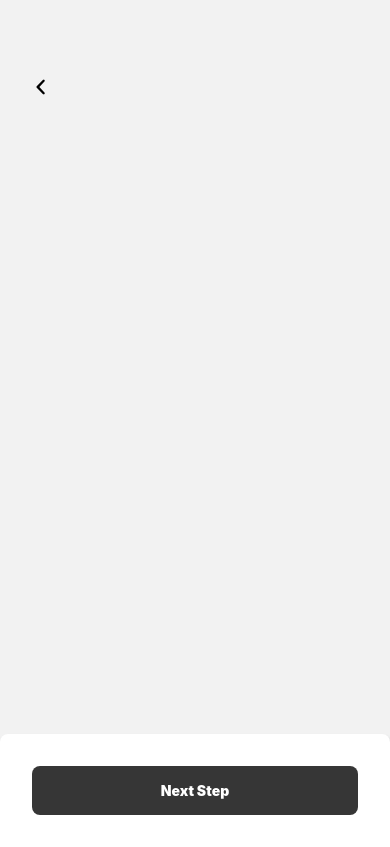
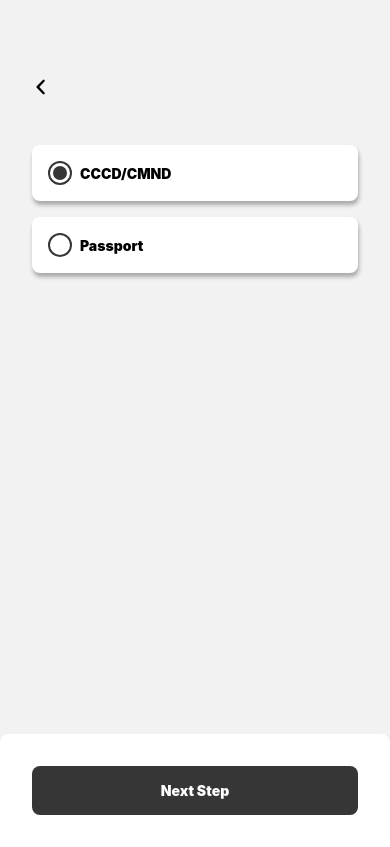
Before and after one commit to luongvantuit/FACT, a React Native app: screen /select-type-personal-documents in a window 390 px wide. Built offline with nearby package versions, Linux system fonts and the light colour scheme.

Commit message:
radio-button-group

```diff
--- a/src/components/screens/OPTSignInScreen.tsx
+++ b/src/components/screens/OPTSignInScreen.tsx
@@ -1,15 +1,8 @@
 import {useTheme} from '@react-navigation/native';
 import React, {useState, useEffect} from 'react';
-import {
-  View,
-  Text,
-  ScrollView,
-  Pressable,
-  Dimensions,
-  GestureResponderEvent,
-} from 'react-native';
+import {View, Text, Pressable} from 'react-native';
 import AppTheme from '../../themes/app-theme';
-import EntypoIcons from '../fonts-icon/entypo-icons';
+import KeypadCustom from '../widgets/KeypadCustom';
 
 const len = [0, 1, 2, 3];
 
@@ -99,7 +92,7 @@ export default function OPTSignInScreen({navigation}: any) {
           {' 02:03'}
         </Text>
       </View>
-      <KeyPadCustom
+      <KeypadCustom
         onPress={(key: any) => {
           const newCodeOPT: Array<string> = [];
           for (let index = 0; index < 4; index++) {
@@ -144,74 +137,3 @@ export default function OPTSignInScreen({navigation}: any) {
     </View>
   );
 }
-
-export function KeyPadCustom(props: {onPress?: (key: any) => void}) {
-  const key = [
-    '1',
-    '2',
-    '3',
-    '4',
-    '5',
-    '6',
-    '7',
-    '8',
-    '9',
-    '0',
-    <EntypoIcons name="chevron-small-left" color={'#000'} size={28} />,
-  ];
-  return (
-    <View
-      style={{
-        marginHorizontal: 32,
-        marginVertical: 16,
-        display: 'flex',
-        flexWrap: 'wrap',
-        flexShrink: 3,
-        flexDirection: 'row',
-        alignItems: 'center',
-        justifyContent: 'flex-end',
-      }}>
-      {key.map((item, index) => (
-        <View
-          key={index}
-          style={{
-            width: (Dimensions.get('window').width - 32 * 2 - 3 * 16) / 3,
-            marginHorizontal: 8,
-            height: (Dimensions.get('window').width - 32 * 2 - 3 * 16) / 3 - 24,
-            justifyContent: 'center',
-            alignItems: 'center',
-            display: 'flex',
-          }}>
-          <Pressable
-            style={{
-              justifyContent: 'center',
-              alignItems: 'center',
-              display: 'flex',
-              width:
-                (Dimensions.get('window').width - 32 * 2 - 3 * 16) / 3 - 32,
-              height:
-                (Dimensions.get('window').width - 32 * 2 - 3 * 16) / 3 - 32,
-              backgroundColor: '#fff',
-              borderRadius:
-                ((Dimensions.get('window').width - 32 * 2 - 3 * 16) / 3 - 32) /
-                2,
-              borderColor: '#D7D7D7',
-              borderWidth: 0.5,
-            }}
-            onPress={(event: GestureResponderEvent) => {
-              if (props.onPress !== undefined) {
-                props.onPress(index === key.length - 1 ? 'delete' : item);
-              }
-            }}>
-            <Text
-              style={{
-                fontWeight: '900',
-              }}>
-              {item}
-            </Text>
-          </Pressable>
-        </View>
-      ))}
-    </View>
-  );
-}
--- a/src/components/screens/SelectTypePersonalDocuments.tsx
+++ b/src/components/screens/SelectTypePersonalDocumentsScreen.tsx
@@ -2,8 +2,9 @@ import {useTheme} from '@react-navigation/native';
 import React from 'react';
 import {View, Text, Dimensions, Platform, Pressable} from 'react-native';
 import AppTheme from '../../themes/app-theme';
+import RadioButtonGroup from '../widgets/RadioButtonGroup';
 
-export default function SelectTypePersonalDocuments({navigation}: any) {
+export default function SelectTypePersonalDocumentsScreen({navigation}: any) {
   const theme: AppTheme = useTheme();
   return (
     <View
@@ -15,8 +16,8 @@ export default function SelectTypePersonalDocuments({navigation}: any) {
           Dimensions.get('window').height -
           (Platform.OS === 'android' ? 64 : 118),
       }}>
-      <View style={{marginHorizontal: 32}}>
-        <Text></Text>
+      <View style={{marginHorizontal: 32, marginVertical: 16}}>
+        <RadioButtonGroup items={[{label: 'CCCD/CMND'}, {label: 'Passport'}]} />
       </View>
       <View
         style={{
--- a/src/components/widgets/AppRegisterStackNavigation.tsx
+++ b/src/components/widgets/AppRegisterStackNavigation.tsx
@@ -14,7 +14,7 @@ import EntypoIcons from '../fonts-icon/entypo-icons';
 import AppTheme from '../../themes/app-theme';
 import {useTheme} from '@react-navigation/native';
 import OPTSignInScreen from '../screens/OPTSignInScreen';
-import SelectTypePersonalDocuments from '../screens/SelectTypePersonalDocuments';
+import SelectTypePersonalDocumentsScreen from '../screens/SelectTypePersonalDocumentsScreen';
 
 const AppRegisterStack = createNativeStackNavigator();
 
@@ -96,7 +96,7 @@ export default function AppRegisterStackNavigation() {
       />
       <AppRegisterStack.Screen
         name={'select-type-personal-documents'}
-        component={SelectTypePersonalDocuments}
+        component={SelectTypePersonalDocumentsScreen}
         options={{
           headerShown: true,
           header: props => {
--- /dev/null
+++ b/src/components/widgets/KeypadCustom.tsx
@@ -0,0 +1,80 @@
+import React from 'react';
+import {
+  Dimensions,
+  GestureResponderEvent,
+  Pressable,
+  View,
+  Text,
+} from 'react-native';
+import EntypoIcons from '../fonts-icon/entypo-icons';
+
+export default function KeypadCustom(props: {onPress?: (key: any) => void}) {
+  const key = [
+    '1',
+    '2',
+    '3',
+    '4',
+    '5',
+    '6',
+    '7',
+    '8',
+    '9',
+    '0',
+    <EntypoIcons name="chevron-small-left" color={'#000'} size={28} />,
+  ];
+  return (
+    <View
+      style={{
+        marginHorizontal: 32,
+        marginVertical: 16,
+        display: 'flex',
+        flexWrap: 'wrap',
+        flexShrink: 3,
+        flexDirection: 'row',
+        alignItems: 'center',
+        justifyContent: 'flex-end',
+      }}>
+      {key.map((item, index) => (
+        <View
+          key={index}
+          style={{
+            width: (Dimensions.get('window').width - 32 * 2 - 3 * 16) / 3,
+            marginHorizontal: 8,
+            height: (Dimensions.get('window').width - 32 * 2 - 3 * 16) / 3 - 24,
+            justifyContent: 'center',
+            alignItems: 'center',
+            display: 'flex',
+          }}>
+          <Pressable
+            style={{
+              justifyContent: 'center',
+              alignItems: 'center',
+              display: 'flex',
+              width:
+                (Dimensions.get('window').width - 32 * 2 - 3 * 16) / 3 - 32,
+              height:
+                (Dimensions.get('window').width - 32 * 2 - 3 * 16) / 3 - 32,
+              backgroundColor: '#fff',
+              borderRadius:
+                ((Dimensions.get('window').width - 32 * 2 - 3 * 16) / 3 - 32) /
+                2,
+              borderColor: '#D7D7D7',
+              borderWidth: 0.5,
+            }}
+            onPress={(event: GestureResponderEvent) => {
+              if (props.onPress !== undefined) {
+                props.onPress(index === key.length - 1 ? 'delete' : item);
+              }
+            }}>
+            <Text
+              style={{
+                fontWeight: '900',
+              }}>
+              {item}
+            </Text>
+          </Pressable>
+        </View>
+      ))}
+    </View>
+  );
+}
--- /dev/null
+++ b/src/components/widgets/RadioButtonGroup.tsx
@@ -0,0 +1,83 @@
+import {useTheme} from '@react-navigation/native';
+import React, {Component, useState} from 'react';
+import {Pressable, Text, View} from 'react-native';
+import AppTheme from '../../themes/app-theme';
+
+export default function RadioButtonGroup(props: {
+  items: Array<{
+    label?: string;
+    body?: JSX.Element;
+  }>;
+  initialValue?: number;
+  onChangeValue?: (value: number) => void;
+}) {
+  const theme: AppTheme = useTheme() as AppTheme;
+  const [value, setValue] = useState<number>(props.initialValue || 0);
+  return (
+    <View
+      style={{
+        display: 'flex',
+        flexDirection: 'column',
+      }}>
+      {props.items?.map((item, index) => (
+        <Pressable
+          key={index}
+          style={{
+            display: 'flex',
+            flexDirection: 'row',
+            alignItems: 'center',
+            marginVertical: 8,
+            paddingHorizontal: 16,
+            elevation: 8,
+            shadowColor: theme.app?.shadowColor,
+            shadowOffset: {
+              width: 1,
+              height: 4,
+            },
+            shadowOpacity: 0.3,
+            shadowRadius: 4.65,
+            borderRadius: 8,
+            paddingVertical: 16,
+            backgroundColor: '#fff',
+          }}
+          onPress={() => {
+            if (props.onChangeValue !== undefined) props.onChangeValue(index);
+            setValue(index);
+          }}>
+          <View
+            style={{
+              borderColor: '#363636',
+              borderWidth: 2,
+              width: 24,
+              height: 24,
+              borderRadius: 12,
+              display: 'flex',
+              justifyContent: 'center',
+              alignItems: 'center',
+              marginRight: 8,
+            }}>
+            <View
+              style={{
+                width: 14,
+                height: 14,
+                borderRadius: 7,
+                backgroundColor: index === value ? '#363636' : '#fff',
+              }}
+            />
+          </View>
+          {item.body !== undefined ? (
+            item.body
+          ) : (
+            <Text
+              style={{
+                color: '#000',
+                fontWeight: '900',
+              }}>
+              {item.label}
+            </Text>
+          )}
+        </Pressable>
+      ))}
+    </View>
+  );
+}
```
